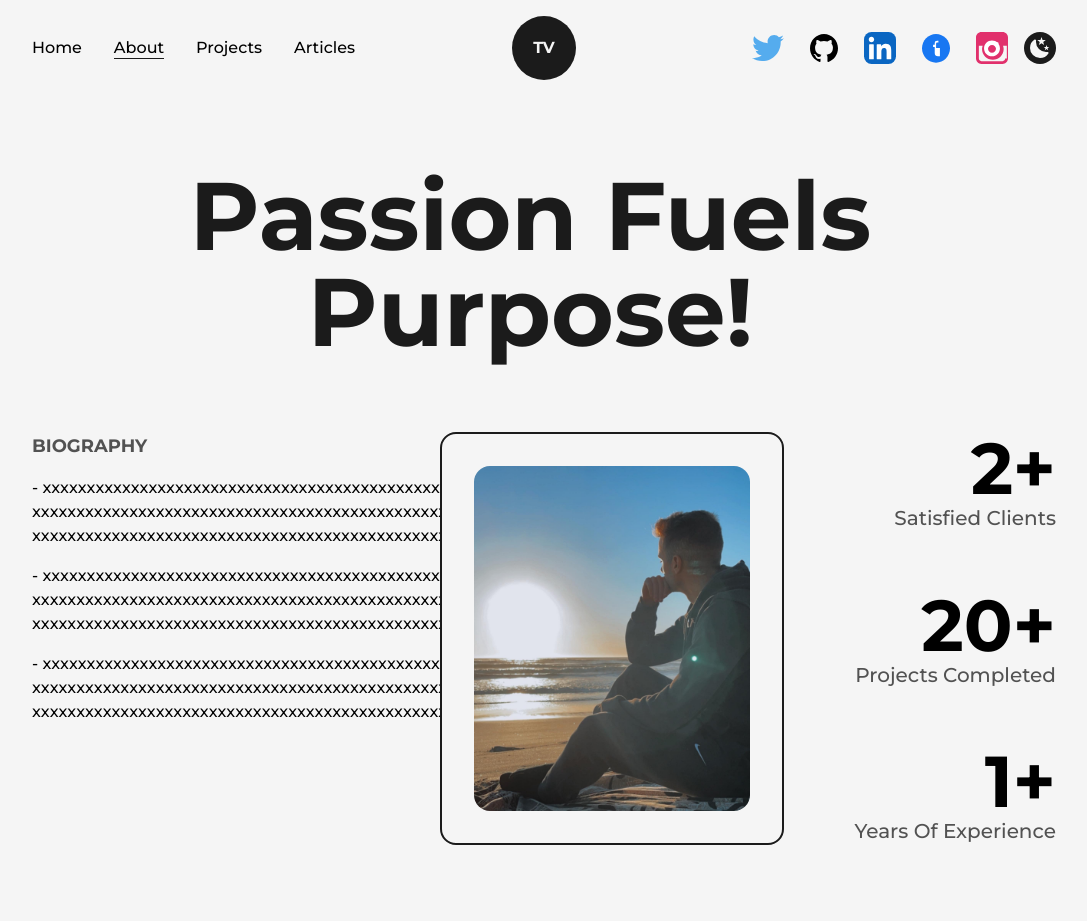
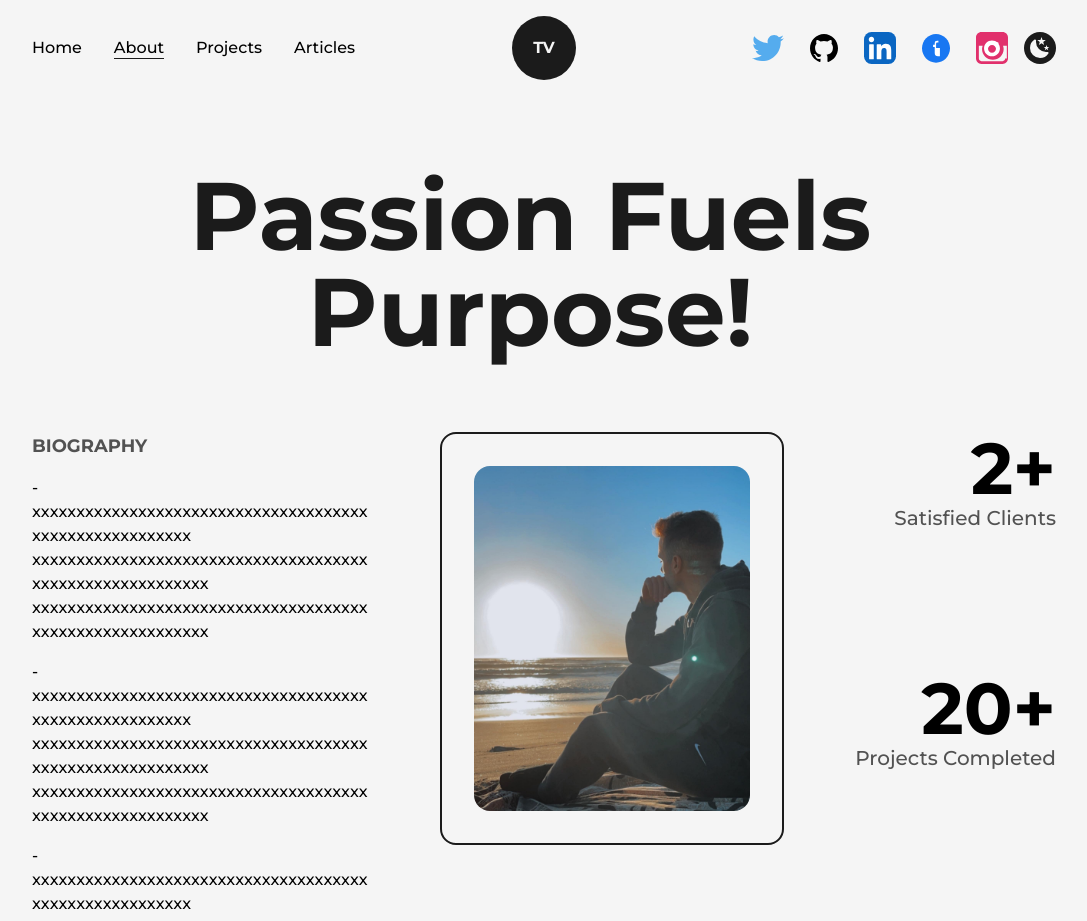
Before and after one commit to vilar07/Web_Portfolio, a Next.js app: page /about in a window 1280 px wide. Shown: the top 921 px of the page, without its empty margins (96-1183 px from the left). Built offline with nearby package versions, Linux system fonts and the light colour scheme.

Commit message:
Update about.js

```diff
--- a/src/pages/about.js
+++ b/src/pages/about.js
@@ -48,7 +48,7 @@ const about = () => {
                 <AnimatedText text='Passion Fuels Purpose!' className='mb-16 text-center lg:!text-7xl sm:!text-6xl xs:!text-4sl' />
 
                 <div className='grid w-full grid-cols-8 gap-16 sm:gap-8 '>
-                    <div className=' col-span-3 flex flex-col items-start justify-start  xl:col-span-4 '>
+                    <div className=' col-span-3 flex flex-col   xl:col-span-4 '>
                         <h2 className='mb-4 text-lg font-bold uppercase text-dark/75'>Biography</h2>
                         <p className='font-medium break-words'>
                         - xxxxxxxxxxxxxxxxxxxxxxxxxxxxxxxxxxxxxxxxxxxxxxxxxxxxxxxx
```
